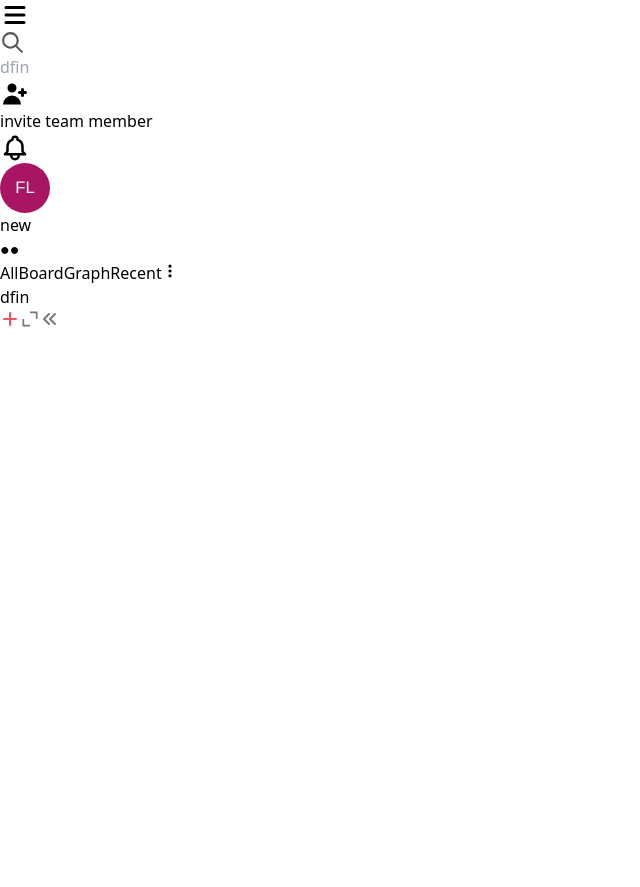
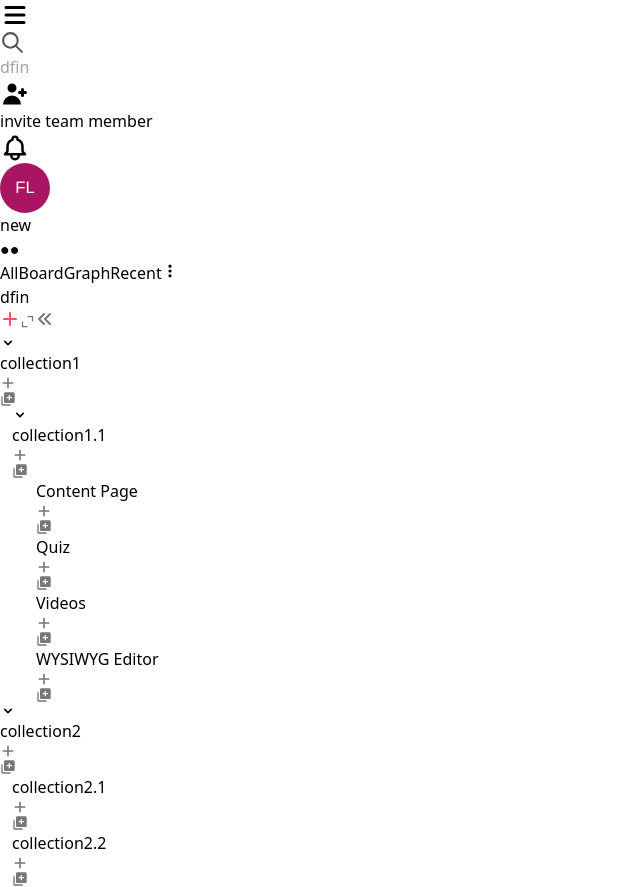
Before and after one commit to webdevmrinal/tree-structure-editor, a React (Vite) app: page / in a window 1280 px wide. Shown: the whole page, without its empty margins (0-640 px from the left). Before the commit the page ends 800 px from the top, so only its background shows below. Built offline with nearby package versions, Linux system fonts and the light colour scheme.

Commit message:
renders data in the drawer form tree data-structure

```diff
--- a/src/App.jsx
+++ b/src/App.jsx
@@ -10,7 +10,7 @@ function App() {
     <>
       <Header isDrawerOpen={isDrawerOpen} setIsDrawerOpen={setIsDrawerOpen} />
       <ItemRenderMenu />
-      <section className="w-screen flex">
+      <section className="max-w-screen-xl flex">
         <Drawer isDrawerOpen={isDrawerOpen} setIsDrawerOpen={setIsDrawerOpen} />
         <Editor />
       </section>
--- a/src/components/Drawer.jsx
+++ b/src/components/Drawer.jsx
@@ -1,8 +1,12 @@
-import React from "react";
+import React, { useState } from "react";
 import { HiChevronDoubleLeft, HiPlus } from "react-icons/hi";
 import { BiExpandAlt } from "react-icons/bi";
+import treeDataStructure from "../utils/treeDataStructure";
+import TreeNode from "./TreeNode";
 
 function Drawer({ isDrawerOpen, setIsDrawerOpen }) {
+  const [selectedNodeId, setSelectedNodeId] = useState(null);
+  const tree = treeDataStructure;
   const handleDrawer = () => {
     setIsDrawerOpen(!isDrawerOpen);
   };
@@ -14,7 +18,7 @@ function Drawer({ isDrawerOpen, setIsDrawerOpen }) {
           : "hidden"
       }
     >
-      <div className="w-72 overflow-hidden">
+      <div className="w-72 h-[calc(100vh-125px)] overflow-scroll">
         <div className="px-4 py-4 lg:px-0 lg:pl-4 flex justify-between items-center">
           <div className="uppercase text-gray-400 font-bold">{"dfin"}</div>
           <div className="flex gap-2 lg:gap-4">
@@ -22,12 +26,22 @@ function Drawer({ isDrawerOpen, setIsDrawerOpen }) {
               <HiPlus size={20} color="#f2545f" />
             </button>
             <button>
-              <BiExpandAlt size={20} color="#777" />
+              <BiExpandAlt size={15} color="#777" />
             </button>
             <button onClick={handleDrawer}>
               <HiChevronDoubleLeft size={20} color="#777" />
             </button>
           </div>
+        </div>
+        <div className="pl-2">
+          {tree.map((node) => (
+            <TreeNode
+              key={node.id}
+              node={node}
+              level={0}
+              setSelectedNodeId={setSelectedNodeId}
+            />
+          ))}
         </div>
       </div>
     </div>
--- /dev/null
+++ b/src/components/TreeNode.jsx
@@ -0,0 +1,35 @@
+import React from "react";
+import { BiSolidAddToQueue } from "react-icons/bi";
+import { HiChevronDown, HiPlus } from "react-icons/hi";
+
+function TreeNode({ node, level, setSelectedNodeId }) {
+  return (
+    <div style={{ paddingLeft: `${level * 0.75}rem`, paddingRight: "0px" }}>
+      <div className="py-1">
+        <span className="w-full flex justify-between">
+          <div className={node.type === "container" ? "font-semibold" : ""}>
+            {node.type === "container" ? (
+              <HiChevronDown className="inline-block" />
+            ) : null}
+            <span>{node.name}</span>
+          </div>
+          <div className="flex gap-3">
+            <HiPlus color="#777" />
+            <BiSolidAddToQueue color="#777" />
+          </div>
+        </span>
+      </div>
+      {node.children &&
+        node.children.map((childNode) => (
+          <TreeNode
+            key={childNode.id}
+            node={childNode}
+            level={level + 1}
+            setSelectedNodeId={setSelectedNodeId}
+          />
+        ))}
+    </div>
+  );
+}
+
+export default TreeNode;
--- /dev/null
+++ b/src/utils/treeDataStructure.js
@@ -0,0 +1,55 @@
+const treeData = [
+  {
+    id: 1,
+    type: "container",
+    name: "collection1",
+    children: [
+      {
+        id: 7,
+        type: "container",
+        name: "collection1.1",
+        children: [
+          {
+            id: 2,
+            name: "Content Page",
+            type: "leaf",
+            content: "Some content",
+          },
+          {
+            id: 3,
+            name: "Quiz",
+            type: "leaf",
+            content: "Some other content",
+          },
+          {
+            id: 8,
+            name: "Videos",
+            type: "leaf",
+            content: "Some other content",
+          },
+          {
+            id: 9,
+            name: "WYSIWYG Editor",
+            type: "leaf",
+            content: "Some other content",
+          },
+        ],
+      },
+    ],
+  },
+  {
+    id: 4,
+    type: "container",
+    name: "collection2",
+    children: [
+      {
+        id: 5,
+        name: "collection2.1",
+        type: "leaf",
+        content: "Even more content",
+      },
+      { id: 6, name: "collection2.2", type: "leaf", content: "And some more" },
+    ],
+  },
+];
+export default treeData;
```
